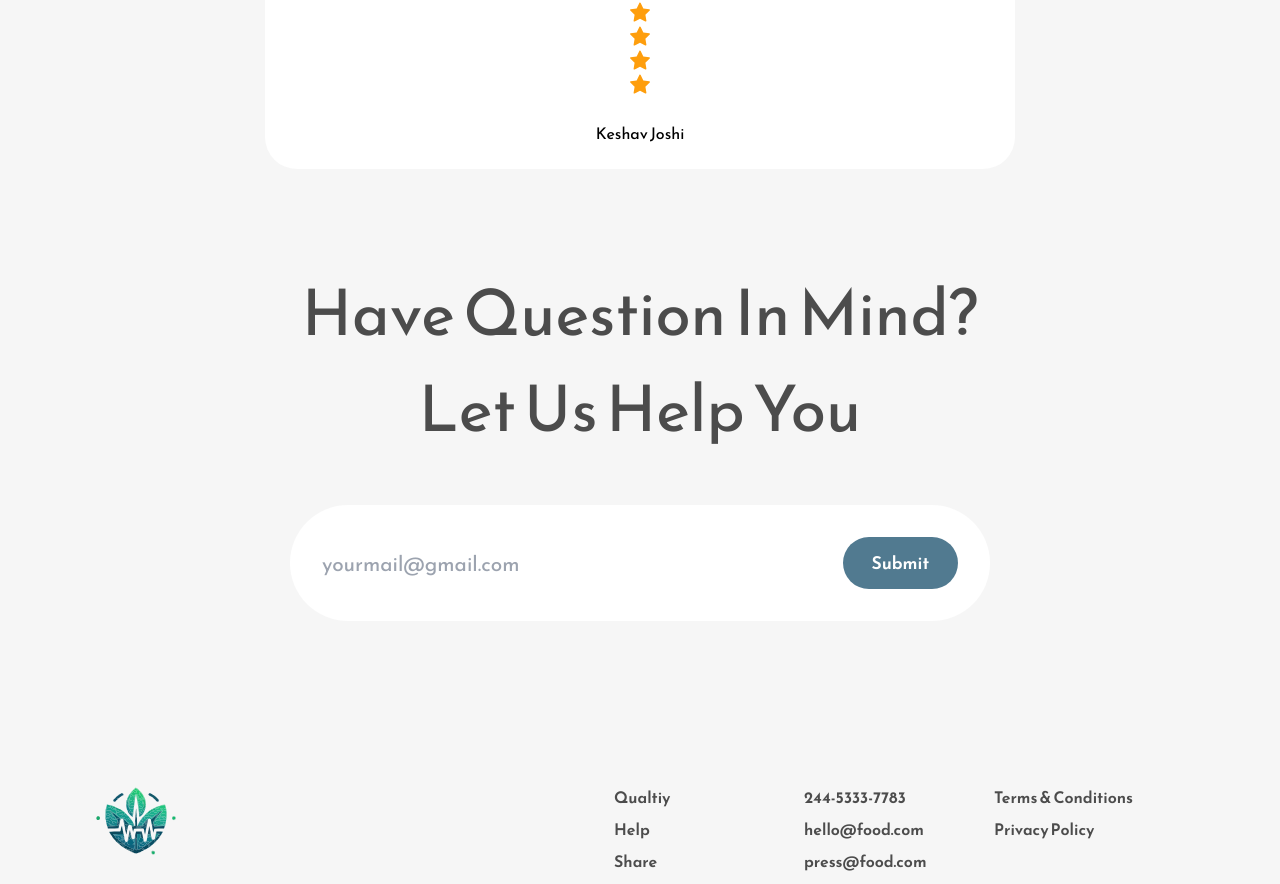
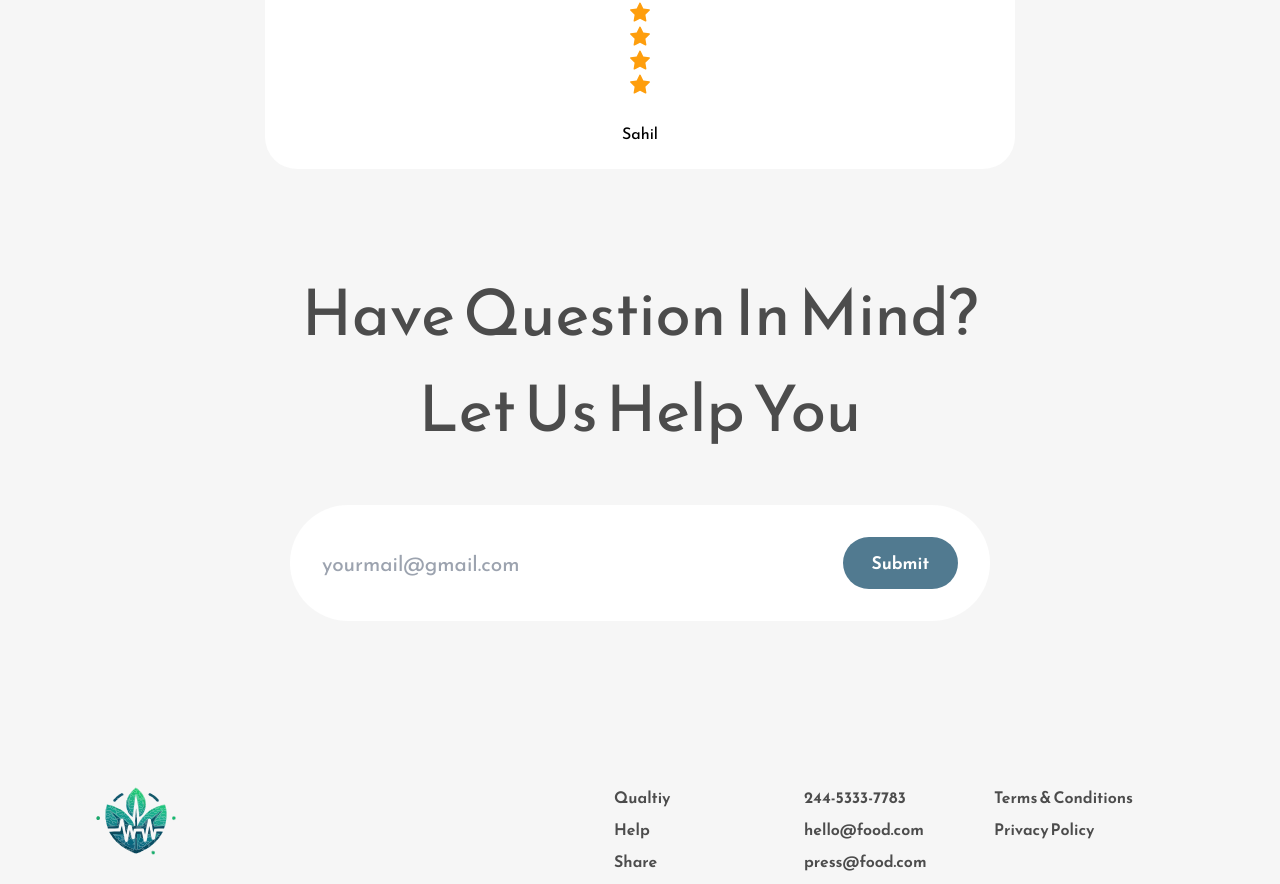
Before and after one commit to sahilshenoy/mediverve, a React (Create React App) app: page / in a window 1280 px wide. Shown: the part 3447-4331 px from the top of the page. Built offline with nearby package versions, Linux system fonts and the light colour scheme.

Commit message:
small text change

```diff
--- a/src/Components/Testimonial.js
+++ b/src/Components/Testimonial.js
@@ -22,7 +22,7 @@ const Testimonial = () => {
         <div className="testimonials-stars-container">
           <AiFillStar /><AiFillStar /><AiFillStar /><AiFillStar /><AiFillStar />
         </div>
-        <h2>Keshav Joshi</h2>
+        <h2>Sahil </h2>
       </div>
     </div>
   );
```
